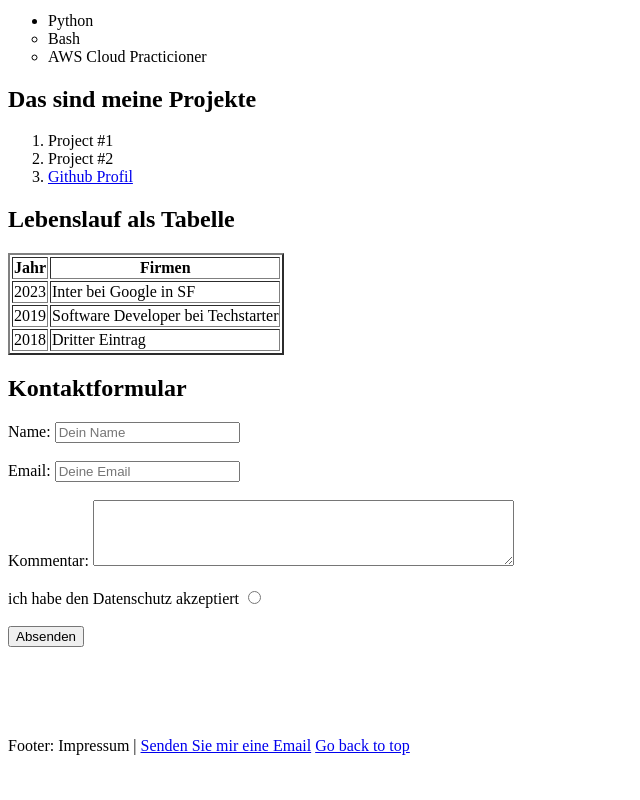
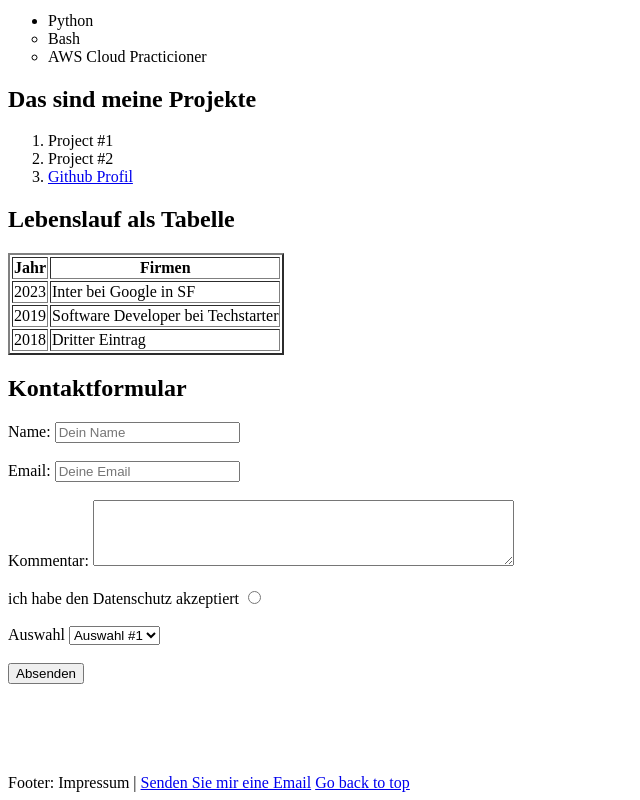
Before and after one commit to tarasowski/techstarter, a plain HTML site: page index.html in a window 1280 px wide. Shown: the part 416-1216 px from the top of the page, without its empty margins (0-640 px from the left). Before the commit the page ends 1179 px from the top, so only its background shows below. Drawn offline with Linux system fonts and the light colour scheme.

Commit message:
Update index.html

```diff
--- a/index.html
+++ b/index.html
@@ -103,7 +103,14 @@
         <label> ich habe den Datenschutz akzeptiert</label>
         <input type="radio" value="Hello" />
          <br /> <br />
+         <label>Auswahl</label>
+         <select>
+         	<option>Auswahl #1</option>
+            <option>Auswahl #2</option>
+            <option>Auswahl #3</option>
+         </select>
         <!-- wichtig, ein button -->
+         <br /> <br />
         <input type="submit" value="Absenden" />
         <!-- wichtig, ein button -->
 
```
